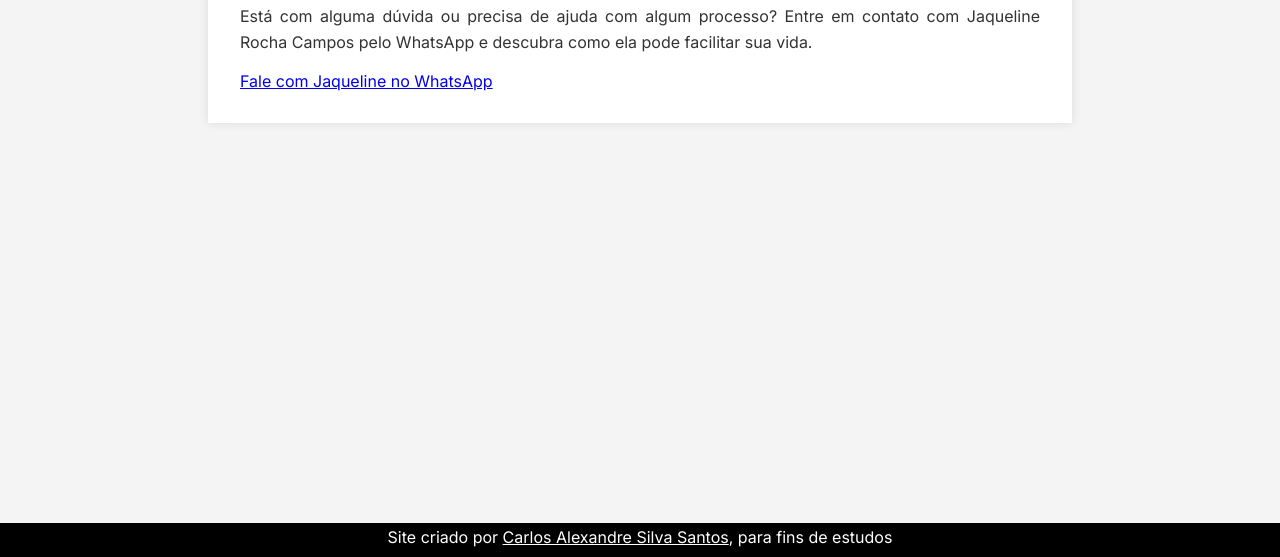
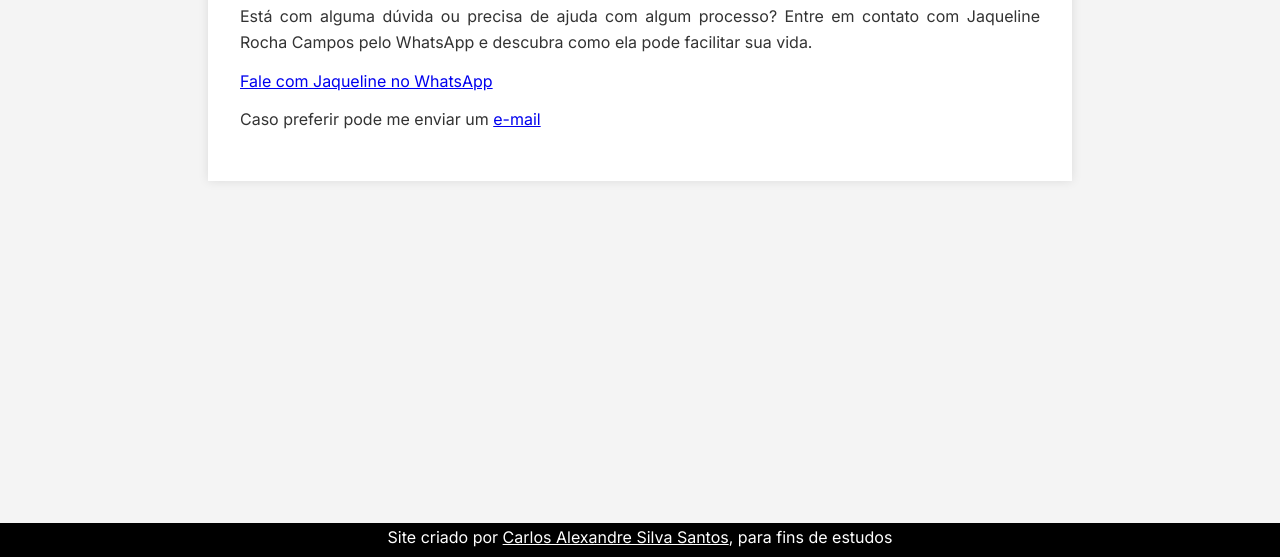
Before and after one commit to Carlos1986New/jr-despachante, a plain HTML site: page contato.html in a window 1280 px wide. Shown: the part 243-800 px from the top of the page. Drawn offline with Linux system fonts and the light colour scheme.

Commit message:
inclusão do email

```diff
--- a/contato.html
+++ b/contato.html
@@ -20,6 +20,7 @@
             <h1>Entre em Contato</h1>
             <p>Está com alguma dúvida ou precisa de ajuda com algum processo? Entre em contato com Jaqueline Rocha Campos pelo WhatsApp e descubra como ela pode facilitar sua vida.</p>
             <a href="https://wa.me/5512999999999?text=Olá%2C%20Jaqueline.%20Preciso%20de%20ajuda%20com%20os%20processos%20do%20Detran.%20Pode%20me%20ajudar%3F" class="whatsapp-button" target="_blank">Fale com Jaqueline no WhatsApp</a>
+            <p>Caso preferir pode me enviar um <a href="mailto:carlosplayergw2@gmail.com">e-mail</a></p>
         </main>
     </section>
     <footer>Site criado por <a href="https://linktr.ee/carlos.1986">Carlos Alexandre Silva Santos</a>, para fins de estudos</footer>
```
Also changed, not shown: index.html (+2 -1 lines).
